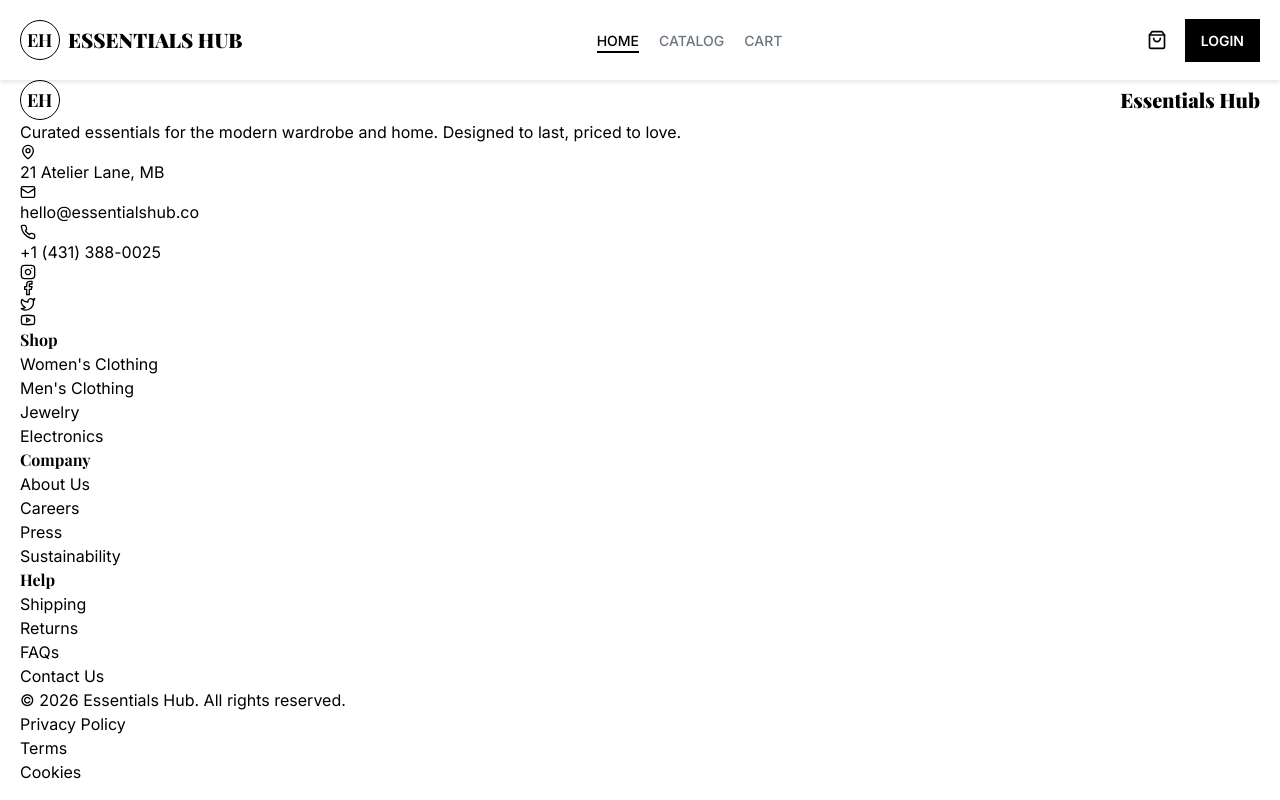
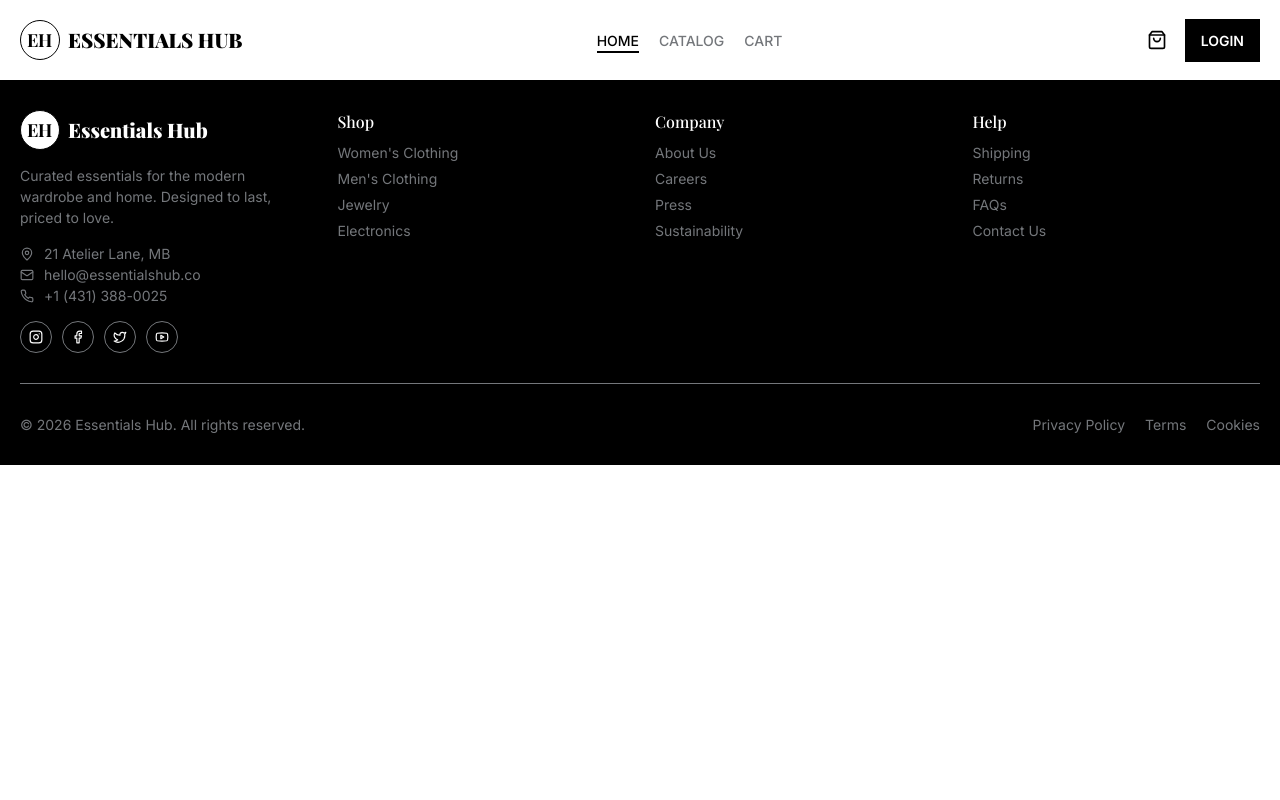
Before and after one commit to Fejiro001/essentials-hub, a React (Create React App) app: page / in a window 1280 px wide. Built offline with nearby package versions, Linux system fonts and the light colour scheme; a web font is replaced by a local one.

Commit message:
Styled the footer of the website

```diff
--- a/src/components/Footer.js
+++ b/src/components/Footer.js
@@ -15,15 +15,15 @@ function Footer() {
       <div className="container footer-container">
         <div className="footer-top">
           <article className="company-info">
-            <div className="logo">
+            <div className="footer-logo">
               <img src={logo} alt="Essentials Hub Logo" />
-              <h1 className="logo-text">Essentials Hub</h1>
+              <h2 className="logo-text">Essentials Hub</h2>
             </div>
-            <p>
+            <p className="company-about">
               Curated essentials for the modern wardrobe and home. Designed to
               last, priced to love.
             </p>
-            <ul>
+            <ul className="location-info">
               <li>
                 <LuMapPin />
                 <span>21 Atelier Lane, MB</span>
@@ -37,7 +37,7 @@ function Footer() {
                 <span>+1 (431) 388-0025</span>
               </li>
             </ul>
-            <ul>
+            <ul className="socials-list">
               <li>
                 <LuInstagram />
               </li>
@@ -84,7 +84,7 @@ function Footer() {
           <p className="copyright">
             &copy; 2026 Essentials Hub. All rights reserved.
           </p>
-          <ul>
+          <ul className="policies">
             <li>Privacy Policy</li>
             <li>Terms</li>
             <li>Cookies</li>
--- a/src/css/index.css
+++ b/src/css/index.css
@@ -6,7 +6,7 @@
   --color-white: #ffffff;
   --color-gray: #f8f9fa;
   --color-text: #212529;
-  --color-muted: #6c757d;
+  --color-muted: #74777b;
   --color-gray: #a6a6a6;
 
   /* Font Families */
@@ -351,6 +351,95 @@ form .form-group {
   background-color: rgba(166, 166, 166, 0.3);
 }
 
+/* FOOTER */
+footer {
+  background-color: var(--color-black);
+  color: var(--color-white);
+}
+
+.footer-top {
+  display: grid;
+  grid-template-columns: repeat(auto-fit, minmax(200px, 1fr));
+  gap: 3rem;
+  padding-block: 3rem;
+}
+
+.footer-logo {
+  display: flex;
+  align-items: center;
+  gap: 0.8rem;
+}
+
+.footer-logo h2 {
+  font-size: var(--fs-md);
+  font-weight: 900;
+}
+
+.company-info {
+  display: grid;
+  gap: 1.5rem;
+}
+
+.company-info .company-about,
+.location-info li,
+.footer-bottom,
+.policies {
+  color: var(--color-muted);
+  font-size: var(--fs-sm);
+}
+
+.location-info li,
+.socials-list {
+  display: flex;
+  align-items: center;
+  gap: 1rem;
+}
+
+.socials-list li {
+  border: 1px solid var(--color-muted);
+  border-radius: 50%;
+  padding: 0.8rem;
+  font-size: var(--fs-sm);
+  transition: var(--transition);
+}
+
+.socials-list li:hover {
+  cursor: pointer;
+  background-color: var(--color-white);
+  color: var(--color-black);
+}
+
+.footer-list h4 {
+  font-size: var(--fs-base);
+  font-weight: 500;
+  margin-bottom: 0.8rem;
+}
+
+.footer-list li {
+  font-size: var(--fs-sm);
+  color: var(--color-muted);
+  margin-bottom: 0.5rem;
+  cursor: pointer;
+  transition: var(--transition);
+  width: fit-content;
+}
+
+.footer-list li:hover {
+  color: var(--color-white);
+}
+
+.footer-bottom {
+  border-top: 1px solid var(--color-muted);
+  padding-block: 3rem;
+}
+
+.footer-bottom,
+.policies {
+  display: flex;
+  justify-content: space-between;
+  gap: 2rem;
+}
+
 /* Media Queries */
 /* Tablet */
 @media (max-width: 1023px) {
@@ -392,4 +481,10 @@ form .form-group {
   .menu-btn {
     display: block;
   }
+
+  .footer-bottom,
+  .policies {
+    flex-direction: column;
+    text-align: center;
+  }
 }
```
